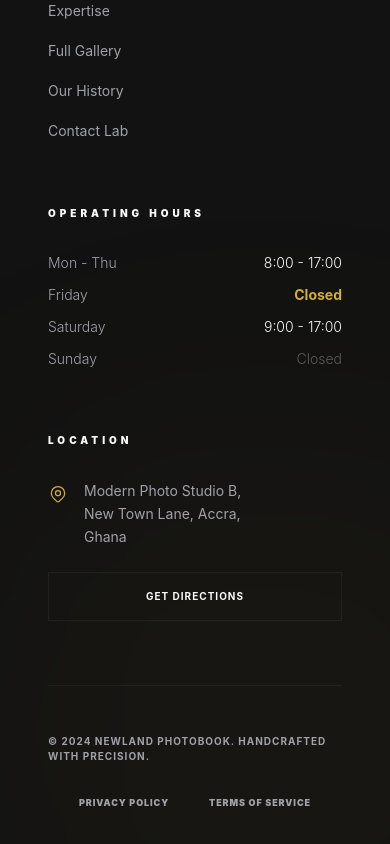
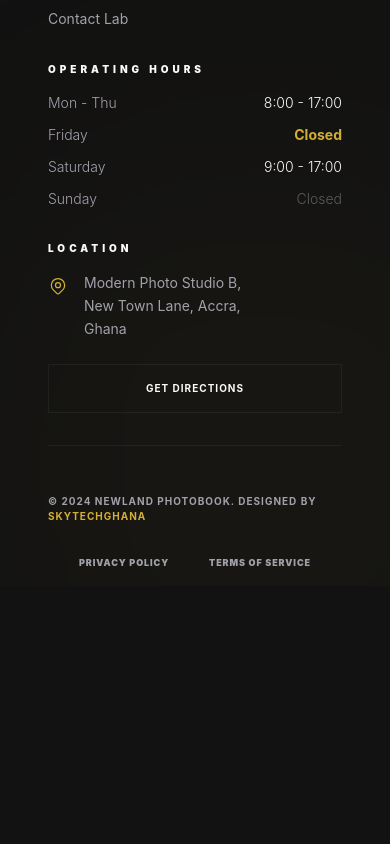
Before and after one commit to danielagblo/newland-photobook, a Next.js app: page / in a window 390 px wide. Shown: the part 8342-9186 px from the top of the page. After the commit the page ends 8928 px from the top, so only its background shows below. Built offline with nearby package versions, Linux system fonts and the light colour scheme; a web font is replaced by a local one.

Commit message:
feat: implement responsive Footer component with branding, navigation, and contact information

```diff
--- a/app/components/Footer.tsx
+++ b/app/components/Footer.tsx
@@ -2,14 +2,14 @@ import Link from "next/link";
 
 export function Footer() {
   return (
-    <footer className="bg-[var(--background)] pt-16 pb-12 px-12 border-t border-[var(--border)] relative overflow-hidden transition-colors duration-500">
+    <footer className="bg-[var(--background)] pt-8 pb-4 px-12 border-t border-[var(--border)] relative overflow-hidden transition-colors duration-500">
       {/* Subtle Background Glow */}
       <div className="absolute bottom-0 right-0 w-[500px] h-[500px] bg-gold/5 rounded-full blur-[150px] translate-x-1/4 translate-y-1/4" />
 
       <div className="container mx-auto max-w-7xl relative z-10">
-        <div className="grid grid-cols-1 md:grid-cols-2 lg:grid-cols-4 gap-16 mb-16">
+        <div className="grid grid-cols-1 md:grid-cols-2 lg:grid-cols-4 gap-8 mb-8">
           {/* Brand Column */}
-          <div className="space-y-8">
+          <div className="space-y-4">
             <div className="flex items-center gap-4">
               <div className="w-12 h-12 gold-bg-gradient flex items-center justify-center rounded-sm">
                 <span className="text-charcoal font-black text-2xl">N</span>
@@ -33,7 +33,7 @@ export function Footer() {
           </div>
 
           {/* Quick Links Column */}
-          <div className="space-y-8">
+          <div className="space-y-4">
             <h4 className="text-[var(--foreground)] text-[10px] font-black uppercase tracking-[0.4em]">Navigation</h4>
             <ul className="space-y-4">
               <li><Link href="/#printing" className="text-[var(--zinc-muted)] text-sm hover:text-gold transition-luxury">Expertise</Link></li>
@@ -44,7 +44,7 @@ export function Footer() {
           </div>
 
           {/* Hours Column */}
-          <div className="space-y-8">
+          <div className="space-y-4">
             <h4 className="text-[var(--foreground)] text-[10px] font-black uppercase tracking-[0.4em]">Operating Hours</h4>
             <ul className="space-y-3 text-[var(--zinc-muted)] text-sm font-light">
               <li className="flex justify-between"><span>Mon - Thu</span> <span className="text-[var(--foreground)]">8:00 - 17:00</span></li>
@@ -55,7 +55,7 @@ export function Footer() {
           </div>
 
           {/* Location Column */}
-          <div className="space-y-8">
+          <div className="space-y-4">
             <h4 className="text-[var(--foreground)] text-[10px] font-black uppercase tracking-[0.4em]">Location</h4>
             <div className="space-y-6">
               <div className="flex gap-4 items-start">
@@ -78,7 +78,7 @@ export function Footer() {
 
         <div className="pt-12 border-t border-[var(--border)] flex flex-col md:flex-row justify-between items-center gap-8">
           <p className="text-[var(--zinc-muted)] text-[10px] font-bold uppercase tracking-widest">
-            © 2024 Newland Photobook. Handcrafted with Precision.
+            © 2024 Newland Photobook. Designed by <a href="https://skytechghana.com" target="_blank" rel="noopener noreferrer" className="text-gold hover:text-gold-light transition-luxury">SkytechGhana</a>
           </p>
           <div className="flex gap-10 text-[9px] font-black uppercase tracking-widest text-[var(--zinc-muted)]">
             <a href="#" className="hover:text-gold transition-luxury">Privacy Policy</a>
```
